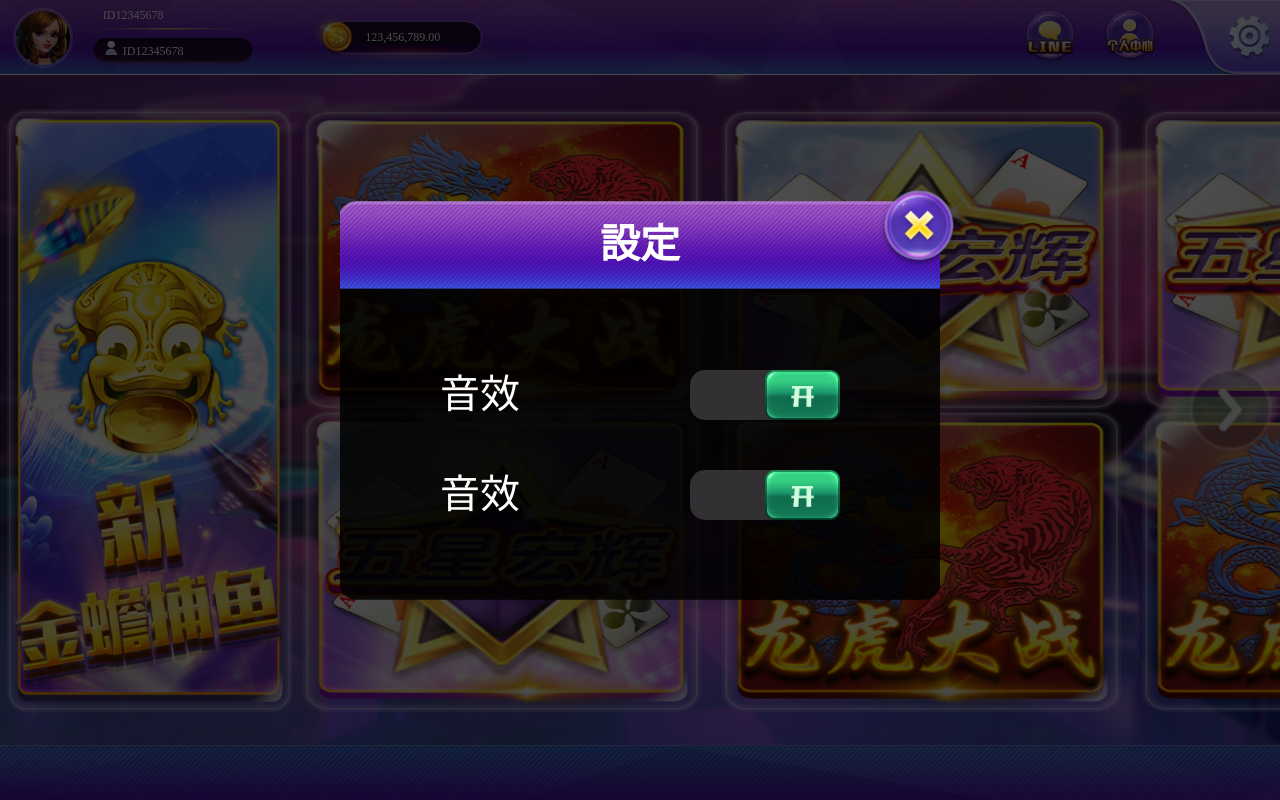
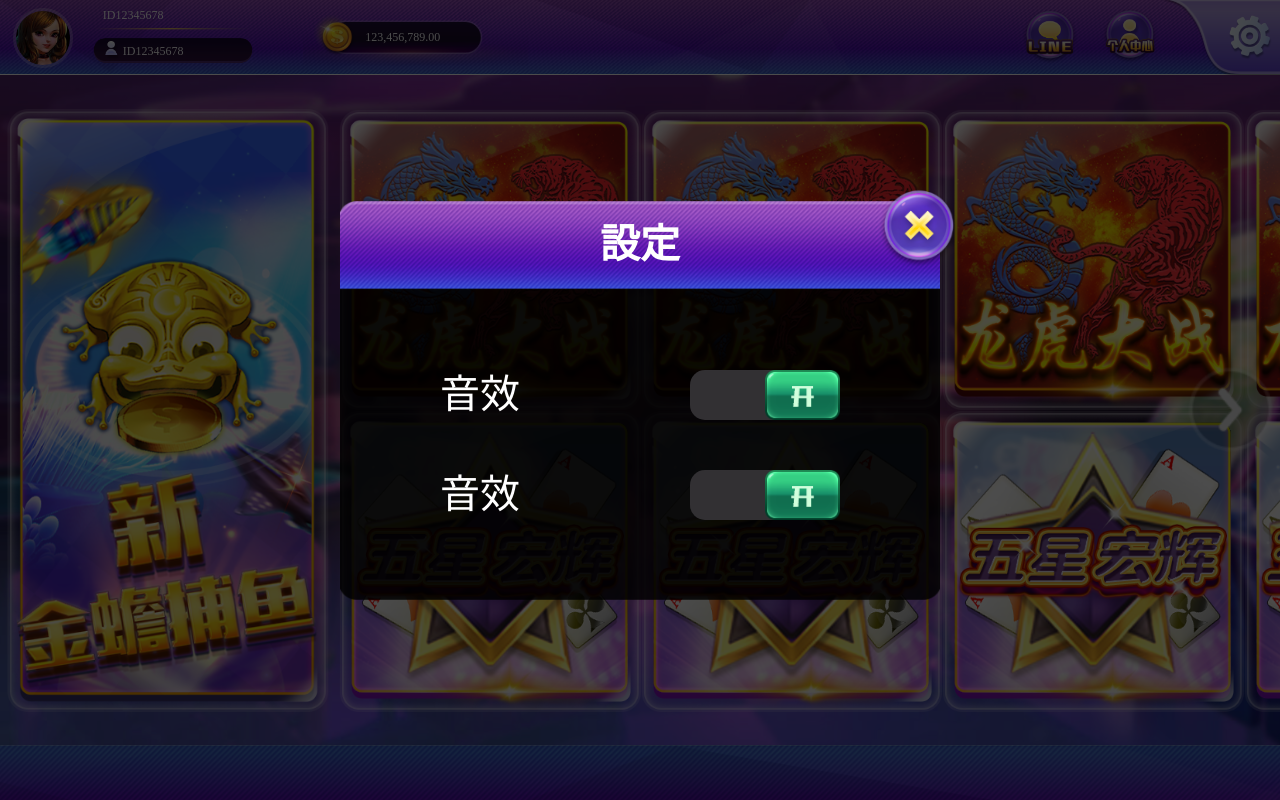
Before and after one commit to jacky1739/entertainment_loby, a Vue app: page /#/ in a window 1280 px wide. Built offline with nearby package versions, Linux system fonts and the light colour scheme.

Commit message:
index.vue 圖片修改完成

```diff
--- a/src/views/Front/IndexView.vue
+++ b/src/views/Front/IndexView.vue
@@ -1,31 +1,31 @@
 <template>
   <ul class="games">
     <li class="games__first">
-      <a href=""><img src="../../../public/images/Lobby/遊戲icon/png/新icon公版長_金蟬捕魚.png" alt=""></a>
+      <a href=""><img class="games__img" src="../../../public/images/Lobby/遊戲icon/png/新icon公版長_金蟬捕魚.png" alt=""></a>
     </li>
     <li class="games__item">
-      <a href=""><img src="../../../public/images/Lobby/遊戲icon/png/新icon公版_龍虎鬥.png" alt=""></a>
-      <a href=""><img src="../../../public/images/Lobby/遊戲icon/png/新icon公版_五星宏輝.png" alt=""></a>
+      <a href=""><img class="games__img" src="../../../public/images/Lobby/遊戲icon/png/新icon公版_龍虎鬥.png" alt=""></a>
+      <a href=""><img class="games__img" src="../../../public/images/Lobby/遊戲icon/png/新icon公版_五星宏輝.png" alt=""></a>
     </li>
     <li class="games__item">
-      <a href=""><img src="../../../public/images/Lobby/遊戲icon/png/新icon公版_五星宏輝.png" alt=""></a>
-      <a href=""><img src="../../../public/images/Lobby/遊戲icon/png/新icon公版_龍虎鬥.png" alt=""></a>
+      <a href=""><img class="games__img" src="../../../public/images/Lobby/遊戲icon/png/新icon公版_龍虎鬥.png" alt=""></a>
+      <a href=""><img class="games__img" src="../../../public/images/Lobby/遊戲icon/png/新icon公版_五星宏輝.png" alt=""></a>
     </li>
     <li class="games__item">
-      <a href=""><img src="../../../public/images/Lobby/遊戲icon/png/新icon公版_五星宏輝.png" alt=""></a>
-      <a href=""><img src="../../../public/images/Lobby/遊戲icon/png/新icon公版_龍虎鬥.png" alt=""></a>
+      <a href=""><img class="games__img" src="../../../public/images/Lobby/遊戲icon/png/新icon公版_龍虎鬥.png" alt=""></a>
+      <a href=""><img class="games__img" src="../../../public/images/Lobby/遊戲icon/png/新icon公版_五星宏輝.png" alt=""></a>
     </li>
     <li class="games__item">
-      <a href=""><img src="../../../public/images/Lobby/遊戲icon/png/新icon公版_五星宏輝.png" alt=""></a>
-      <a href=""><img src="../../../public/images/Lobby/遊戲icon/png/新icon公版_龍虎鬥.png" alt=""></a>
+      <a href=""><img class="games__img" src="../../../public/images/Lobby/遊戲icon/png/新icon公版_龍虎鬥.png" alt=""></a>
+      <a href=""><img class="games__img" src="../../../public/images/Lobby/遊戲icon/png/新icon公版_五星宏輝.png" alt=""></a>
     </li>
     <li class="games__item">
-      <a href=""><img src="../../../public/images/Lobby/遊戲icon/png/新icon公版_五星宏輝.png" alt=""></a>
-      <a href=""><img src="../../../public/images/Lobby/遊戲icon/png/新icon公版_龍虎鬥.png" alt=""></a>
+      <a href=""><img class="games__img" src="../../../public/images/Lobby/遊戲icon/png/新icon公版_龍虎鬥.png" alt=""></a>
+      <a href=""><img class="games__img" src="../../../public/images/Lobby/遊戲icon/png/新icon公版_五星宏輝.png" alt=""></a>
     </li>
     <li class="games__item">
-      <a href=""><img src="../../../public/images/Lobby/遊戲icon/png/新icon公版_五星宏輝.png" alt=""></a>
-      <a href=""><img src="../../../public/images/Lobby/遊戲icon/png/新icon公版_龍虎鬥.png" alt=""></a>
+      <a href=""><img class="games__img" src="../../../public/images/Lobby/遊戲icon/png/新icon公版_龍虎鬥.png" alt=""></a>
+      <a href=""><img class="games__img" src="../../../public/images/Lobby/遊戲icon/png/新icon公版_五星宏輝.png" alt=""></a>
     </li>
   </ul>
   <div class="next__page">
@@ -38,9 +38,11 @@
   display: flex;
   height: 90%;
   &__item {
-    width: 4.5rem;  //build 需要 4.5rem
     height: 50%;
-    margin: 0 .2rem 1rem 0;
+    // margin: 0 .2rem 1rem 0;
+  }
+  &__img {
+    width: fit-content;
   }
 }
 .next__page {
```
